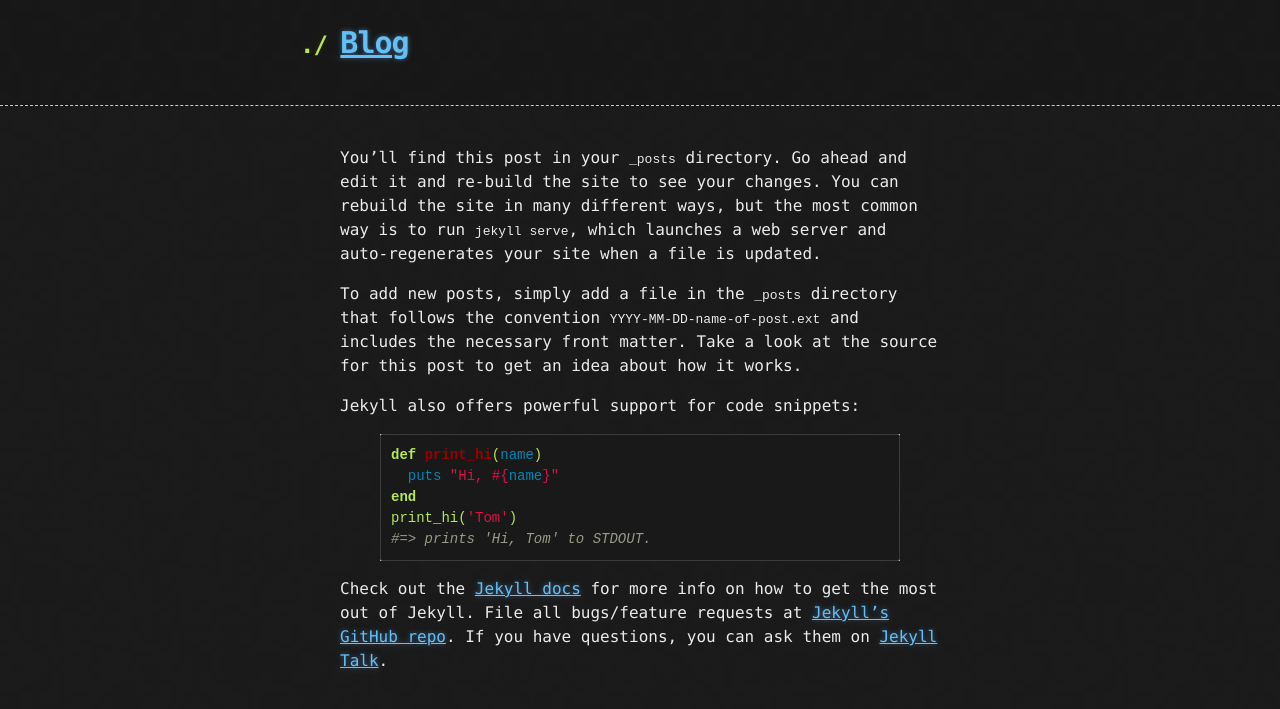
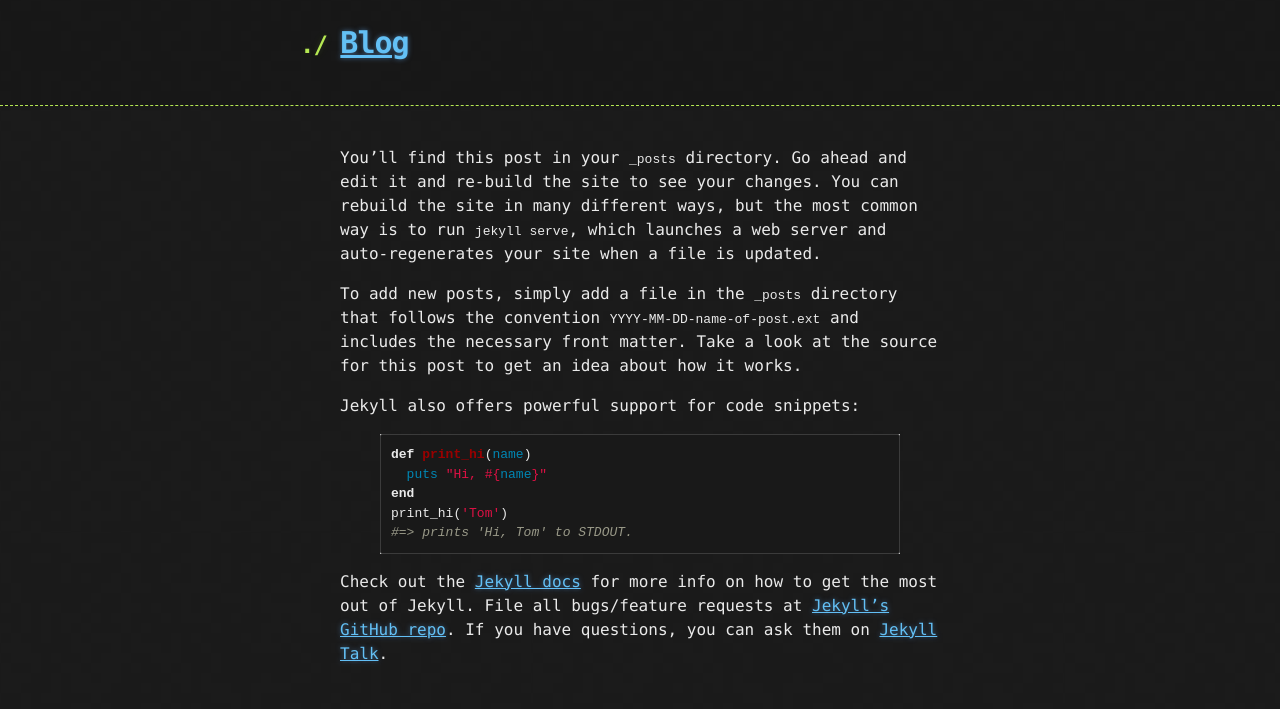
Before and after one commit to tomi77/blog, a Jekyll site: the page built from _posts/2016-08-21-welcome-to-jekyll.markdown, in a window 1280 px wide. Shown: the top 709 px of the page. Built offline with Jekyll 4.4.1, drawn with Linux system fonts in a browser that asks for light colours.

Commit message:
fix syntax highlight

```diff
--- a/css/stylesheet.css
+++ b/css/stylesheet.css
@@ -153,8 +153,6 @@
   background: rgba(0, 0, 0, 0.9);
   border: 1px solid rgba(255, 255, 255, 0.15);
   padding: 10px;
-  font-size: 14px;
-  color: #b5e853;
   border-radius: 2px;
   -moz-border-radius: 2px;
   -webkit-border-radius: 2px;
```
